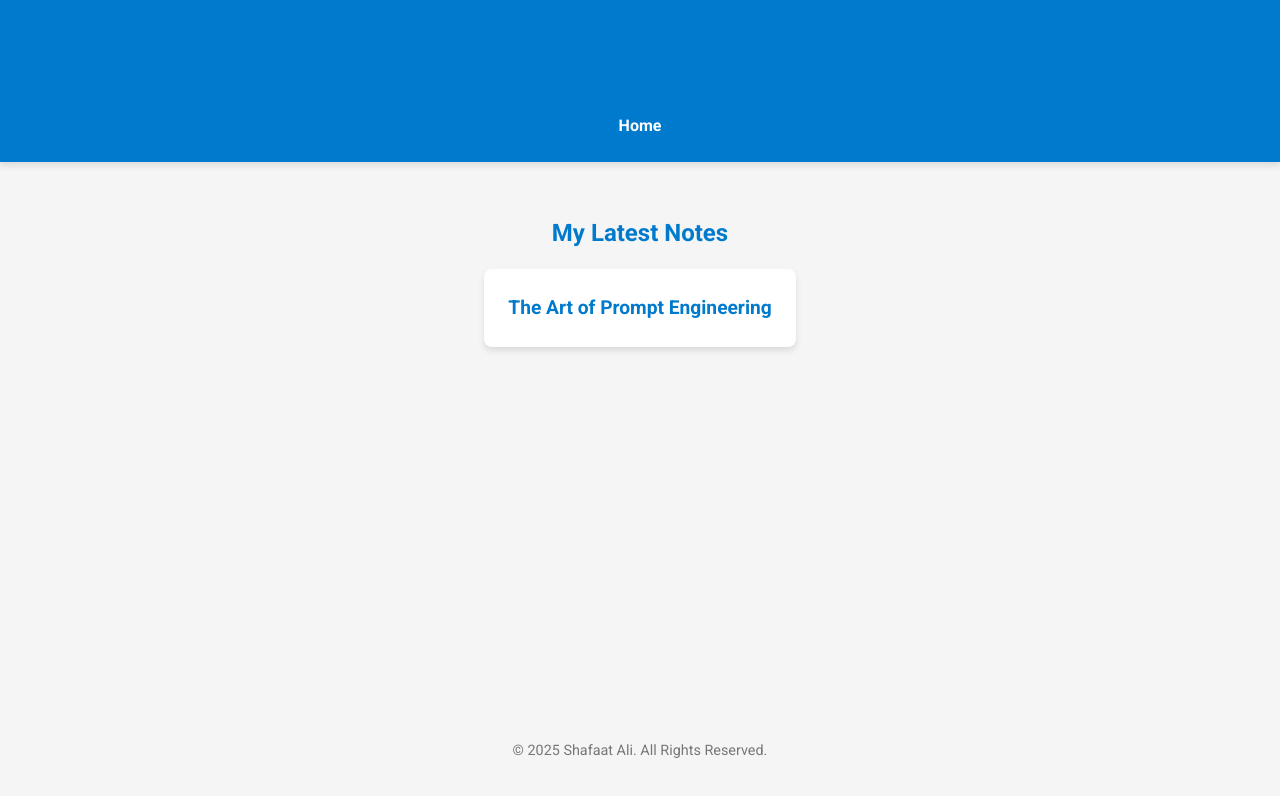
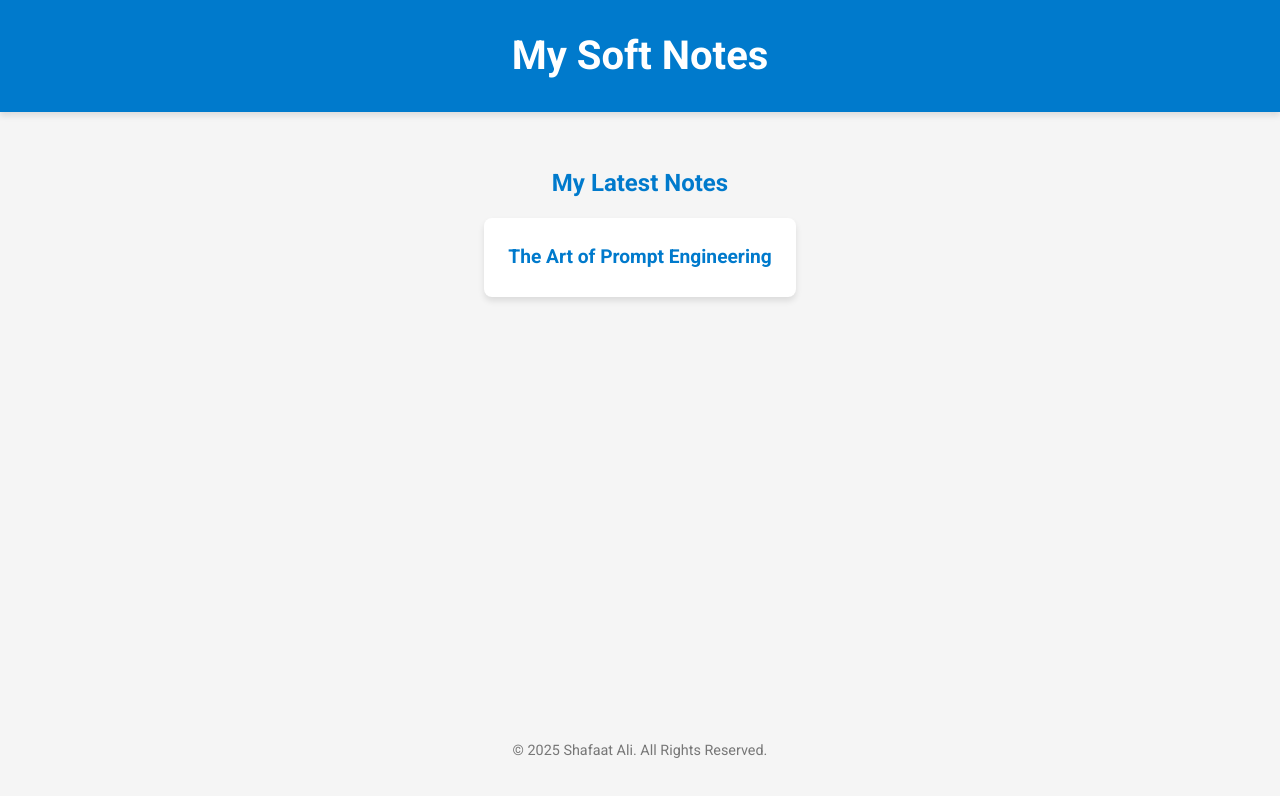
Before and after one commit to shafaataliedu/mysoftnotes, a plain HTML site: page index.html in a window 1280 px wide. Drawn offline with Linux system fonts and the light colour scheme.

Commit message:
Update index.html

```diff
--- a/index.html
+++ b/index.html
@@ -33,26 +33,9 @@
             box-shadow: var(--shadow);
         }
 
-        nav ul {
-            list-style: none;
-            padding: 0;
+        header h1 {
             margin: 0;
-            display: flex;
-            justify-content: center;
-            gap: 2rem;
-            flex-wrap: wrap;
-        }
-
-        nav a {
-            color: var(--light-text-color);
-            text-decoration: none;
-            font-weight: 700;
-            font-size: 1rem;
-            transition: color 0.3s ease;
-        }
-
-        nav a:hover {
-            color: #d1e7ff;
+            font-size: 2.5rem;
         }
 
         main {
@@ -62,7 +45,7 @@
             flex-grow: 1;
         }
 
-        h1, h2 {
+        h2 {
             text-align: center;
             color: var(--primary-color);
             margin-bottom: 1rem;
@@ -108,9 +91,6 @@
             header h1 {
                 font-size: 1.5rem;
             }
-            nav a {
-                font-size: 0.9rem;
-            }
             main {
                 margin: 1rem auto;
             }
@@ -119,12 +99,7 @@
 </head>
 <body>
     <header>
-        <h1>MySoftNotes</h1>
-        <nav>
-            <ul>
-                <li><a href="index.html">Home</a></li>
-            </ul>
-        </nav>
+        <h1>My Soft Notes</h1>
     </header>
 
     <main>
```
